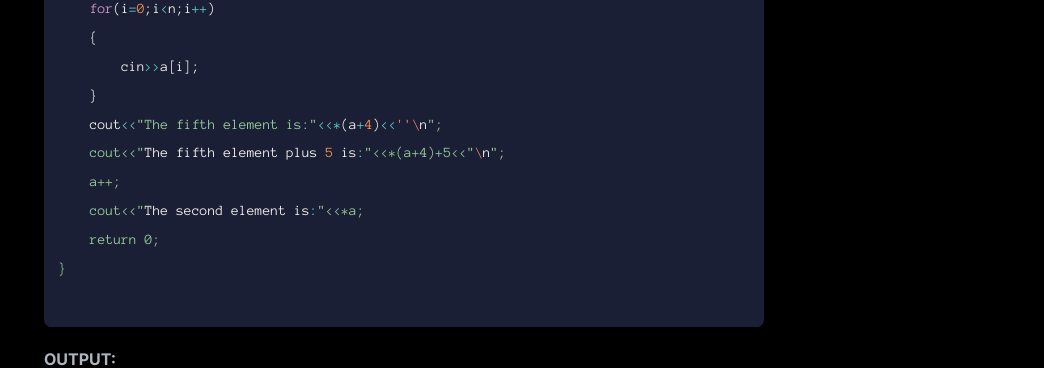
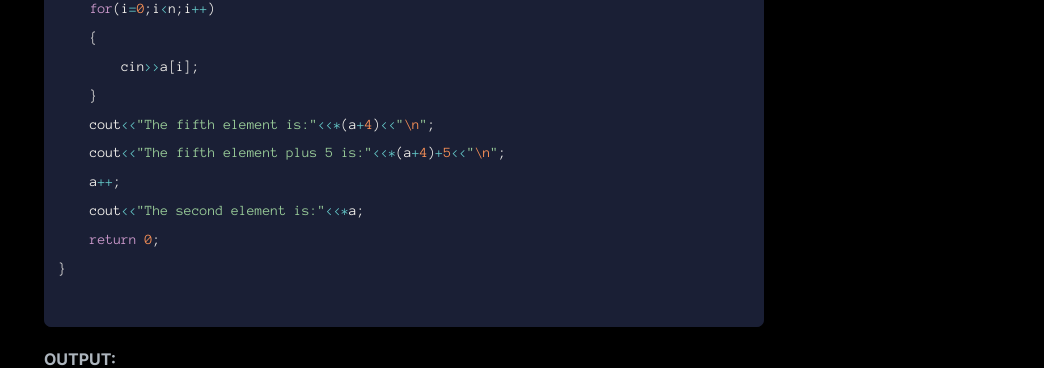
Before and after one commit to sAksham-Ar/archived-blog, a Jekyll site: the page built from _posts/2020-07-21-Dynamic-declaration-and-Pointer-arithematic.md, in a window 1280 px wide. Shown: the part 808-1176 px from the top of the page, without its empty margins (236-1280 px from the left). Built offline with Jekyll 4.4.1, drawn with Linux system fonts in a browser that asks for light colours; comment, search, counter and statistics services are not loaded.

Commit message:
fixed syntax

```diff
--- a/_posts/2020-07-21-Dynamic-declaration-and-Pointer-arithematic.md
+++ b/_posts/2020-07-21-Dynamic-declaration-and-Pointer-arithematic.md
@@ -20,7 +20,7 @@ int main()
     {
         cin>>a[i];
     }
-    cout<<"The fifth element is:"<<*(a+4)<<''\n";
+    cout<<"The fifth element is:"<<*(a+4)<<"\n";
     cout<<"The fifth element plus 5 is:"<<*(a+4)+5<<"\n";
     a++;
     cout<<"The second element is:"<<*a;
```
